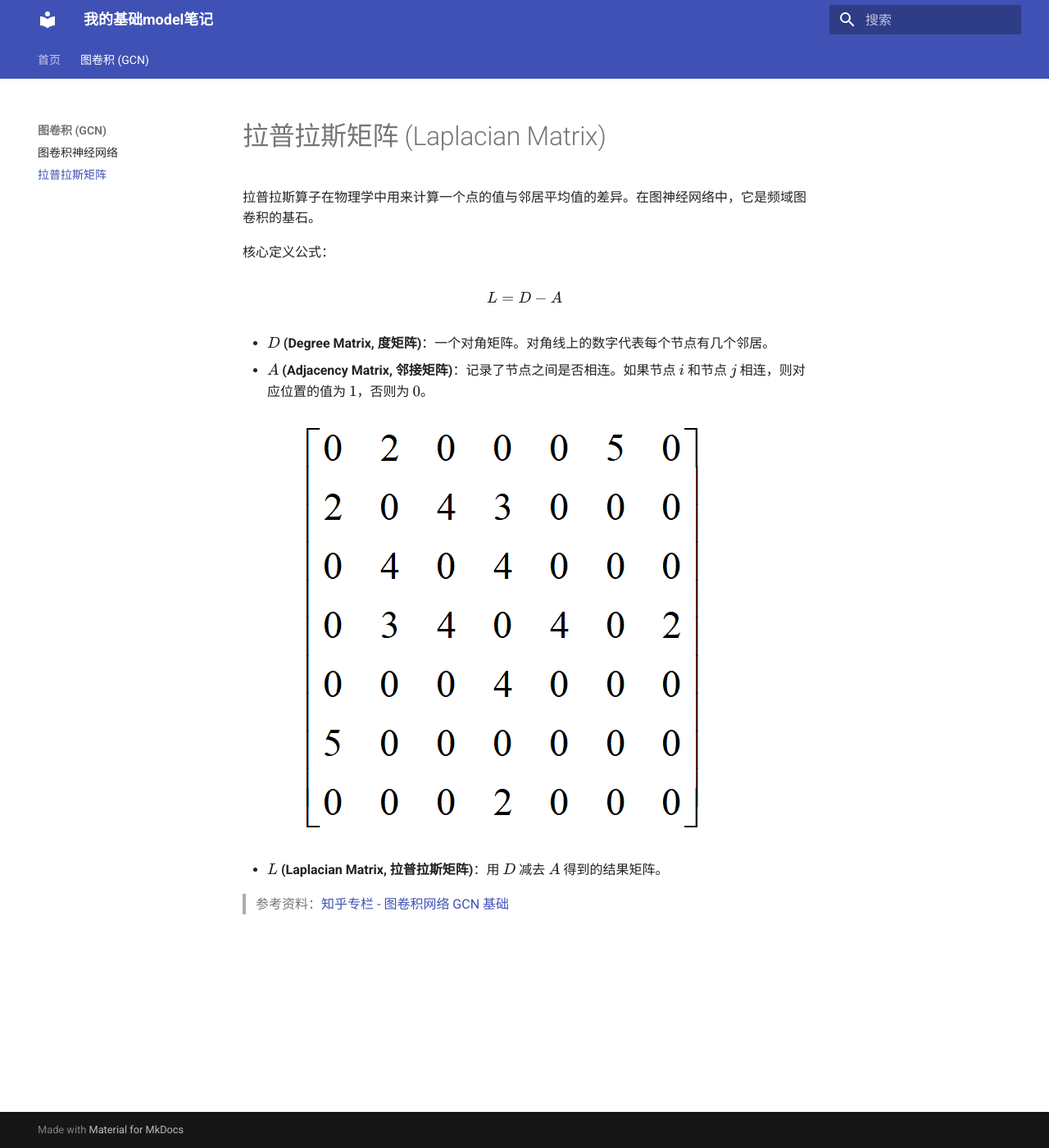
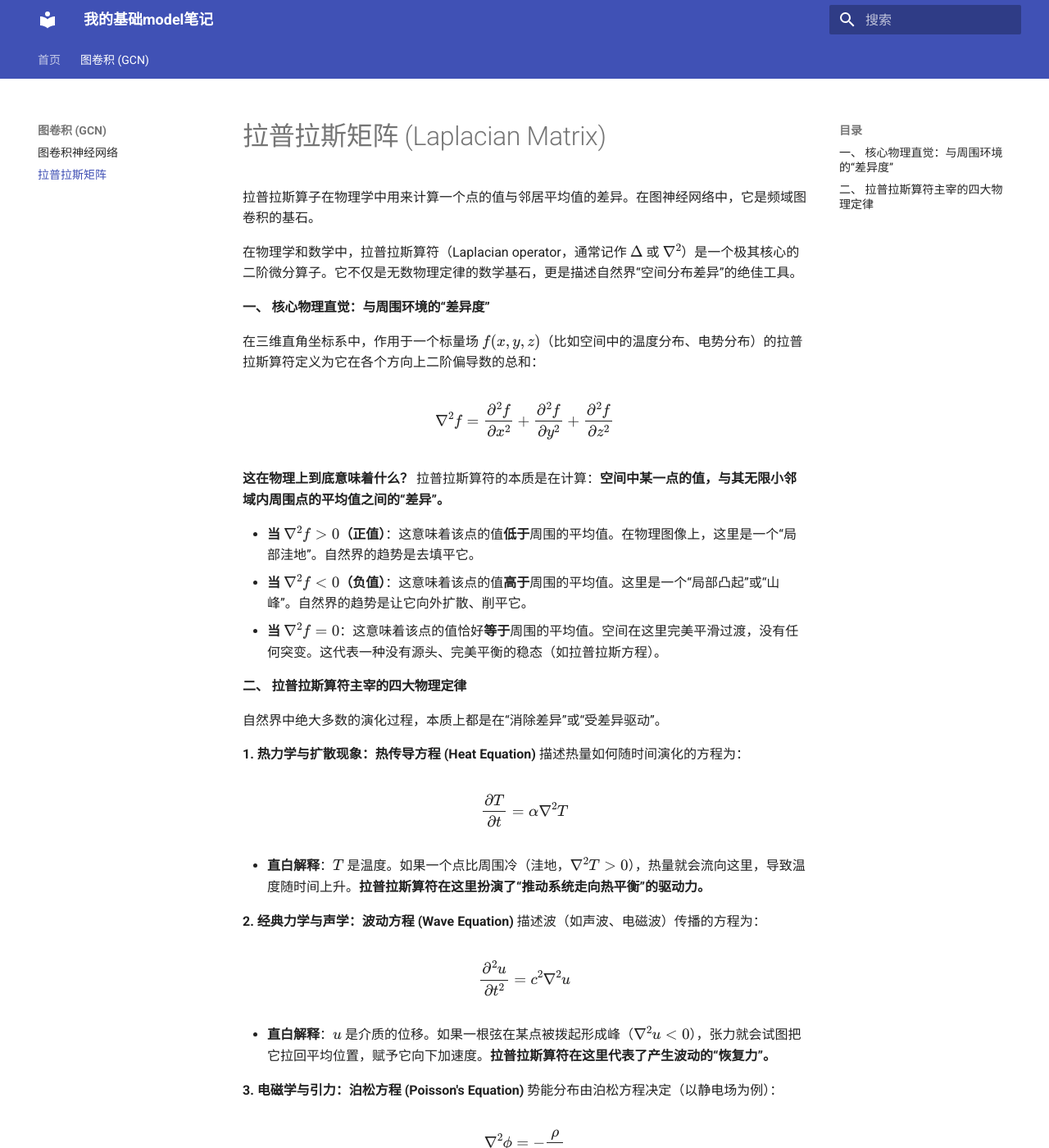
Before and after one commit to Sunny0jialiangzhang/fundamental-model, an MkDocs documentation site: the page built from docs/GCN/laplacian.md, in a window 1280 px wide and 1400 px high. Shown: the whole window at 82% size. Built offline with MkDocs 1.6.1 and Material for MkDocs 9.7.7, drawn with Linux system fonts in a browser that asks for light colours; some of the changed text lies outside the part shown.

Commit message:
更新GCN

```diff
--- a/docs/GCN/laplacian.md
+++ b/docs/GCN/laplacian.md
@@ -2,6 +2,52 @@
 
 拉普拉斯算子在物理学中用来计算一个点的值与邻居平均值的差异。在图神经网络中，它是频域图卷积的基石。
 
+在物理学和数学中，拉普拉斯算符（Laplacian operator，通常记作 $\Delta$ 或 $\nabla^2$）是一个极其核心的二阶微分算子。它不仅是无数物理定律的数学基石，更是描述自然界“空间分布差异”的绝佳工具。
+
+#### 一、 核心物理直觉：与周围环境的“差异度”
+
+在三维直角坐标系中，作用于一个标量场 $f(x,y,z)$（比如空间中的温度分布、电势分布）的拉普拉斯算符定义为它在各个方向上二阶偏导数的总和：
+
+$$ \nabla^2 f = \frac{\partial^2 f}{\partial x^2} + \frac{\partial^2 f}{\partial y^2} + \frac{\partial^2 f}{\partial z^2} $$
+
+**这在物理上到底意味着什么？**
+拉普拉斯算符的本质是在计算：**空间中某一点的值，与其无限小邻域内周围点的平均值之间的“差异”。**
+
+*   **当 $\nabla^2 f > 0$（正值）**：这意味着该点的值**低于**周围的平均值。在物理图像上，这里是一个“局部洼地”。自然界的趋势是去填平它。
+*   **当 $\nabla^2 f < 0$（负值）**：这意味着该点的值**高于**周围的平均值。这里是一个“局部凸起”或“山峰”。自然界的趋势是让它向外扩散、削平它。
+*   **当 $\nabla^2 f = 0$**：这意味着该点的值恰好**等于**周围的平均值。空间在这里完美平滑过渡，没有任何突变。这代表一种没有源头、完美平衡的稳态（如拉普拉斯方程）。
+
+#### 二、 拉普拉斯算符主宰的四大物理定律
+
+自然界中绝大多数的演化过程，本质上都是在“消除差异”或“受差异驱动”。
+
+**1. 热力学与扩散现象：热传导方程 (Heat Equation)**
+描述热量如何随时间演化的方程为：
+
+$$ \frac{\partial T}{\partial t} = \alpha \nabla^2 T $$
+
+*   **直白解释**：$T$ 是温度。如果一个点比周围冷（洼地，$\nabla^2 T > 0$），热量就会流向这里，导致温度随时间上升。**拉普拉斯算符在这里扮演了“推动系统走向热平衡”的驱动力。**
+
+**2. 经典力学与声学：波动方程 (Wave Equation)**
+描述波（如声波、电磁波）传播的方程为：
+
+$$ \frac{\partial^2 u}{\partial t^2} = c^2 \nabla^2 u $$
+
+*   **直白解释**：$u$ 是介质的位移。如果一根弦在某点被拨起形成峰（$\nabla^2 u < 0$），张力就会试图把它拉回平均位置，赋予它向下加速度。**拉普拉斯算符在这里代表了产生波动的“恢复力”。**
+
+**3. 电磁学与引力：泊松方程 (Poisson's Equation)**
+势能分布由泊松方程决定（以静电场为例）：
+
+$$ \nabla^2 \phi = -\frac{\rho}{\varepsilon_0} $$
+
+*   **直白解释**：空间中存在的电荷 $\rho$，会强制扭曲平坦的电势空间，制造“电势山峰”或“洼地”。**拉普拉斯算符在这里度量了由物质或电荷引起的“空间势能场的弯曲程度”。**
+
+**4. 量子力学：薛定谔方程 (Schrödinger Equation)**
+微观粒子的定态薛定谔方程包含动能项：
+
+$$ -\frac{\hbar^2}{2m} \nabla^2 \psi + V\psi = E\psi $$
+
+*   **直白解释**：波函数 $\psi$ 在空间中弯曲、震荡得越剧烈（即拉普拉斯算符绝对值越大），意味着粒子的动量越大，动能越高。**拉普拉斯算符在这里直接对应了量子体系的动能。**
 核心定义公式：
 
 $$L = D - A$$
```
